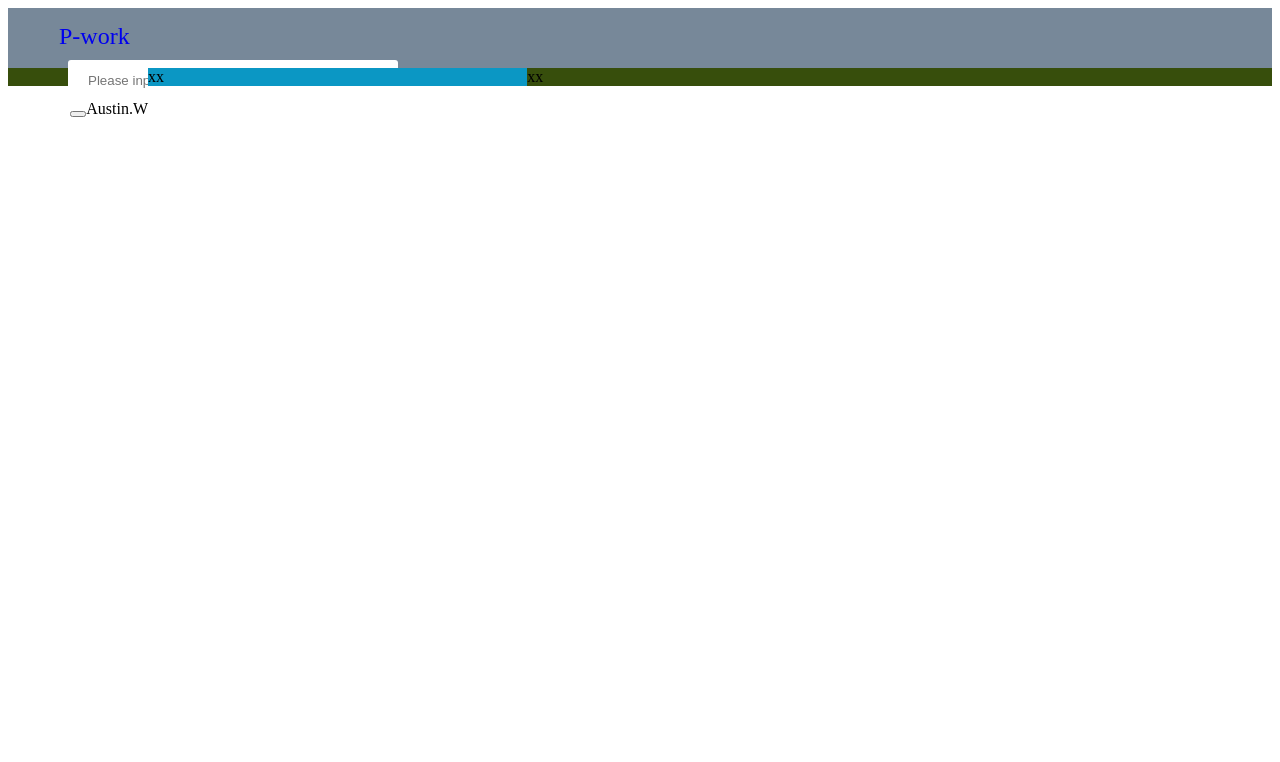
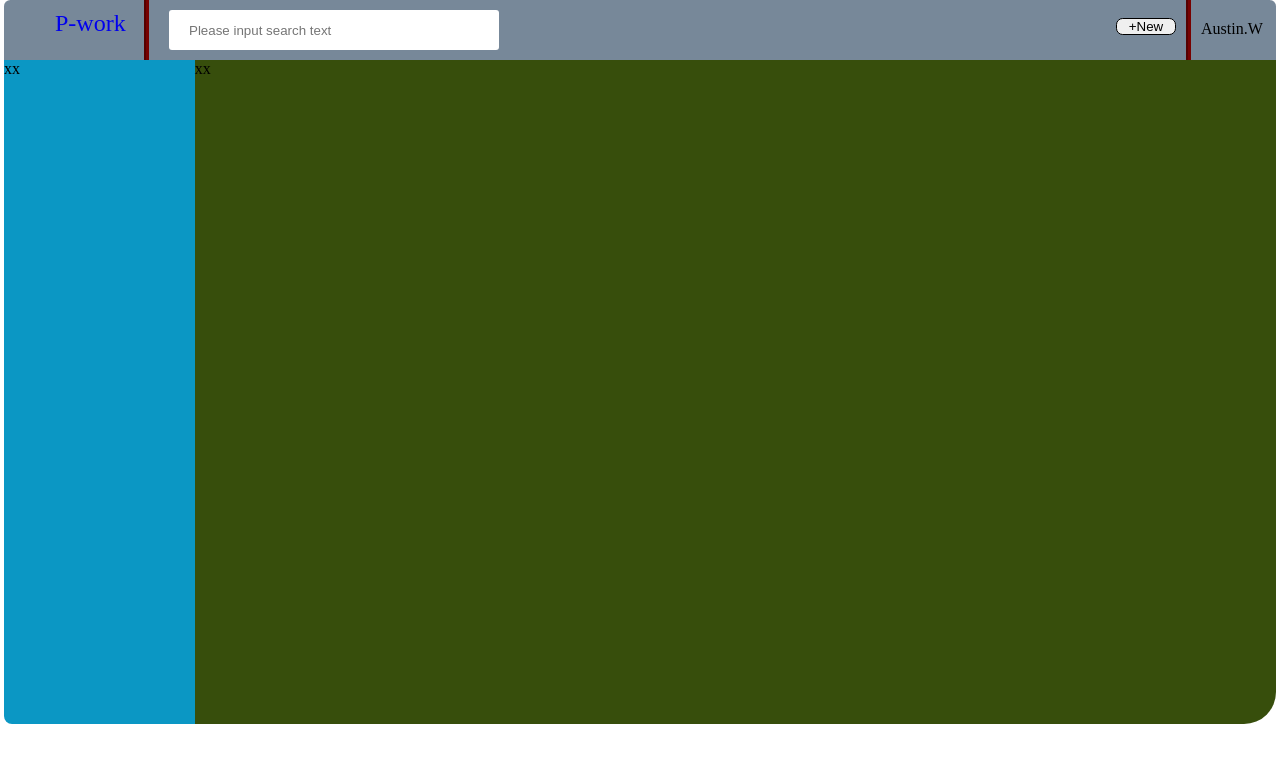
Before and after one commit to AustinKwang/PworkUI, a website: page index.html in a window 1280 px wide. Drawn offline with nearby package versions, Linux system fonts and the light colour scheme.

Commit message:
add the UI code to pwork main page

```diff
--- a/css/main.css
+++ b/css/main.css
@@ -1,23 +1,37 @@
 
+/**
+Top Bar
+*/
 .menu-nav{
     width: 100%;
+    /*margin-left: 2px;*/
+    /*margin-right: 2px;*/
     height: 60px;
     background-color: lightslategray;
+    /*border-radius: 3px;*/
+    border-top-left-radius:0.4em;
+    border-top-right-radius:0.4em;
 }
 
 .logo{
-    width: 100px;
-    height: 50px;
-    margin-top: 5px;
+    width: 105px;
+    height: 60px;
+    /*margin-top: 5px;*/
     margin-left: 30px;
     padding-left: 10px;
+}
+
+.logo-text{
+    width: 100px;
+    height: 70%;
+    left: 1px;
     padding-top: 10px;
 }
-
-.logo a{
+.logo-text a{
     font-size: 1.5em;
     margin: 14.5px 11px;
     text-decoration: none;
+    position: relative;
 }
 
 .search-text{
@@ -30,8 +44,91 @@
     margin-top: 10px;
 }
 
-.user-info
-.menu-function{
+.user-info{
     width: 60px;
     height: 100%;
 }
+
+/*.split-line{*/
+    /*position: relative;*/
+    /*left: 101px;*/
+/*}*/
+
+.menu-function{
+    padding-right: 10px;
+    width: 150px;
+    height: 60px;
+}
+
+.search-fun{
+    padding-right: 10px;
+    width: 60px;
+    height: 60px;
+}
+
+/*.search-form{*/
+    /*width: 100%;*/
+    /*height: 100%;*/
+/*}*/
+
+.new-task-btn{
+    width: 100%;
+    height: 40%;
+    margin-top: 18px;
+    padding: 0px;
+    border: 1px solid;
+    border-radius: 0.5em;
+    position: relative;
+}
+
+.user-info{
+    margin-top: 20px;
+    margin-left: 10px;
+}
+
+.user-info-text{
+    width: 100%;
+    padding: 0px;
+}
+
+/**
+End Top Bar
+*/
+
+.main-container{
+    height: 83%;
+    width: 100%;
+    /*margin-left: 2px;*/
+    /*margin-left: 2px;*/
+    border-bottom-right-radius:2em;
+    border-bottom-left-radius:0.4em;
+}
+
+/**
+Left Bar
+*/
+.left-bar{
+    border: 1px;
+    width:15%;
+    height: 100%;
+    background-color: #0b97c4;
+    border-bottom-left-radius:0.5em;
+}
+
+/**
+End lest Bar
+*/
+
+/**
+main contain
+*/
+.right-main{
+    border: 1px;
+    height: 100%;
+    width: 85%;
+    background-color: #374e0c;
+    border-bottom-right-radius:2em;
+}
+/**
+End main contain
+*/
--- a/css/style.css
+++ b/css/style.css
@@ -1,7 +1,12 @@
 /**Common styles*/
 html,body{
-    height: 100%
+    height: 100%;
+    margin: 0px;
+    /*padding: 2px;*/
+    padding-right: 2px;
+    padding-left: 2px;
 }
+
 
 /*common style which can use class in html*/
 .float-left {
@@ -21,10 +26,13 @@ html,body{
 }
 
 
+.split-line {
+    width: 2px;
+    height: 100%;
+    border-left: 2px solid #550000;
+    background-color: #770000;
+    padding-left: 1px;
+}
 .display-inline{
     display: inline-block;
 }
-
-.main-container{
-    height: 100%;
-}
--- a/index.html
+++ b/index.html
@@ -8,31 +8,41 @@
 
 <body>
 	<!-- menu bar and navigation-->
-	<nav class="menu-nav">
+	<div class="menu-nav">
 		<div class="logo float-left">
-			<a href="#">P-work</a>
-		<div></div>
+			<div class="logo-text float-left">
+				<a href="#">P-work</a>
+			</div>
+			<div class="split-line float-left"></div>
+		</div>
 		<div class="search-box float-left">
 			<form action="search">
-				<input type="text" name="searchText" placeholder="Please input search text" class="search-text"/>
+				<input type="text" class="search-text" name="searchText" placeholder="Please input search text"/>
 			</form>
 		</div>
-		<div class="user-info float-right">
-			<span class="user-info">Austin.W</span>
+
+		<div class="menu-function float-right">
+			<div class="search-fun float-left">
+				<form class="search-form" action="search">
+					<button class="new-task-btn" value="NEW" onclick="">
+						<span> +New</span>
+					</button>
+				</form>
+			</div>
+			<div class="split-line float-left"></div>
+			<div class="user-info float-left">
+				<span class="user-info-text">Austin.W</span>
+			</div>
 		</div>
-		<div class="menu-function float-right">
-			<form action="search">
-				<button class="new-task-btn" value="NEW" onclick="" />
-			</form>
-		</div>
-	</nav>
+
+	</div>
 
 	<!--main content-->
-	<div class="container main-container">
-		<div class="left-bar float-left" style="border: 1px;width:30%; background-color: #0b97c4">
+	<div class="main-container">
+		<div class="left-bar float-left">
 			xx
 		</div>
-		<div class="right-main" style="border: 1px;background-color: #374e0c">
+		<div class="right-main float-left">
 			xx
 		</div>
 	</div>
```
